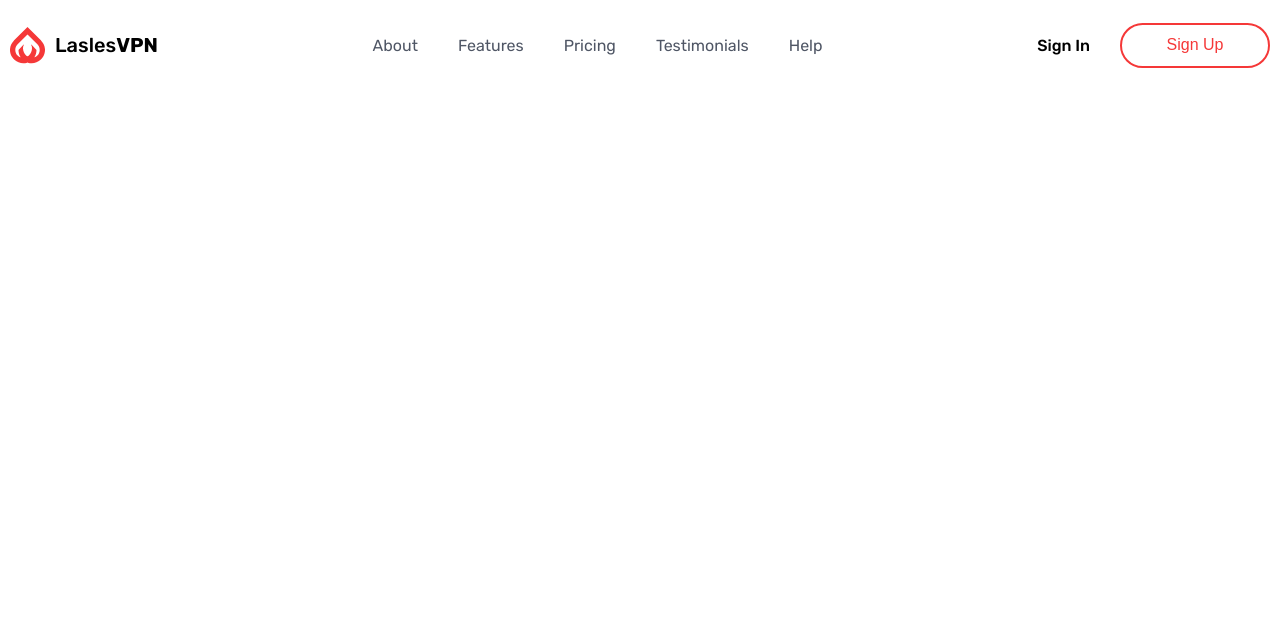
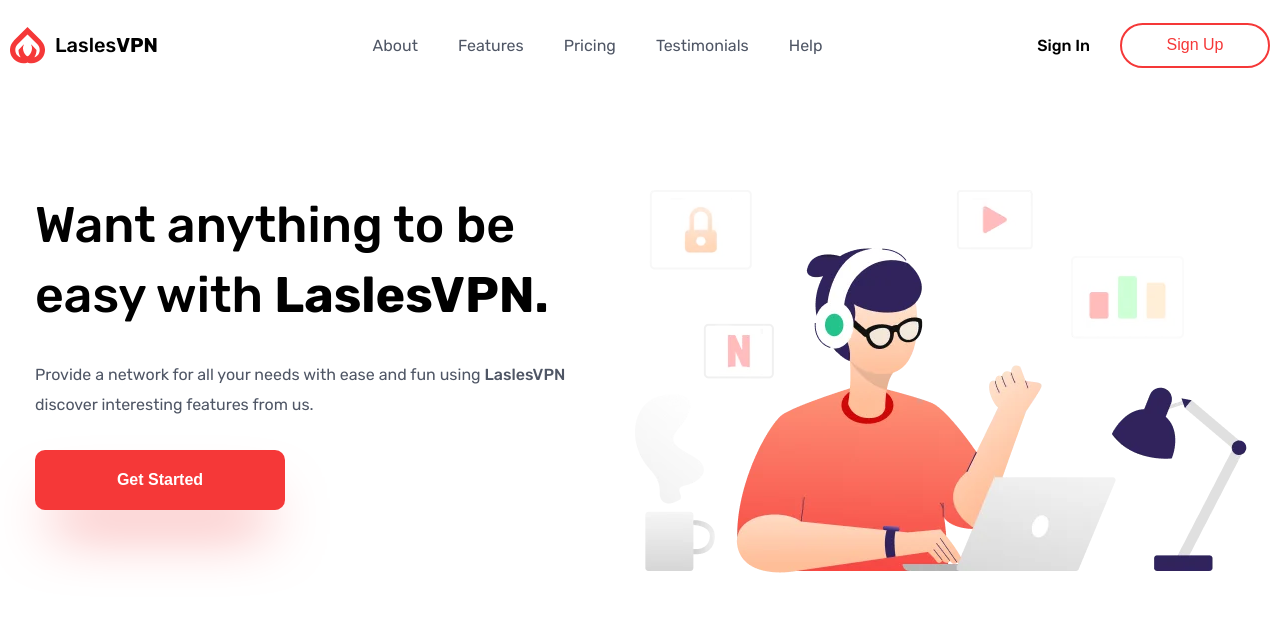
Before and after one commit to Pavel-dro1d/FREEBIES-Landingpage, a website: page index.html in a window 1280 px wide. Drawn offline with Linux system fonts and the light colour scheme.

Commit message:
hero section

```diff
--- a/index.html
+++ b/index.html
@@ -13,7 +13,6 @@
     <link rel="stylesheet" href="dist/index.css" />
     <title>Freebies</title>
   </head>
-  <body>
   <header class="header" aria-label="navigation menu">
       <div class="container">
           <nav class="header_navigation nav">
@@ -91,5 +90,21 @@
           </label>
       </nav>
   </div>
+  <body>
+    <section class="hero-section" aria-label="hero section">
+        <div class="container">
+            <div class="hero">
+                <div class="hero__content">
+                    <h1 class="hero__content-title">Want anything to be easy with <span>LaslesVPN.</span></h1>
+                    <p class="hero__content-desc">Provide a network for all your needs with ease and fun using <span>LaslesVPN</span> discover interesting features from us.</p>
+                    <button class="hero__content-btn">Get Started</button>
+
+                </div>
+                <div class="hero__img">
+                    <img src="assets/webp/hero.webp" alt="work img">
+                </div>
+            </div>
+        </div>
+    </section>
   </body>
 </html>
--- /dev/null
+++ b/styles/_hero.scss
@@ -0,0 +1,49 @@
+@use "variables" as v;
+@use "mixins" as m;
+@use "placeholders";
+
+.hero {
+    padding: 120px 0 50px 0;
+    @include m.d-flex (center, start, nowrap, row, 60px, 0);
+    &__content {
+        @include m.d-flex (start, start, nowrap, column, 0, 30px);
+        width: 540px;
+        height: 330px;
+        &-title {
+            @include m.font(50px, 500, v.$color_black);
+            line-height: 1.4;
+
+            span {
+                @include m.font(50px, 700, v.$color_black);
+            }
+        }
+
+        &-desc {
+            @include m.font(16px, 400, v.$color_grey);
+            line-height: 1.87;
+
+            span {
+                @include m.font(16px, 500, v.$color_grey);
+            }
+        }
+
+        &-btn {
+            width: 250px;
+            height: 60px;
+            border-radius: 10px;
+            background-color: v.$color_red;
+            @include m.font(16px, 700, v.$color_white);
+            border: none;
+            box-shadow: 0px 36px 59px -19px rgba(245, 125, 125, 1);
+
+            &:hover {
+                border: 2px solid v.$color_black;
+            }
+        }
+    }
+
+    &__img {
+        width: 610px;
+        height: 380px;
+    }
+}
--- a/styles/_importer.scss
+++ b/styles/_importer.scss
@@ -1,2 +1,3 @@
 @forward "basic";
 @forward "header";
+@forward "hero";
```
Also changed, not shown: dist/index.css, 1 other file. Lines whose indentation alone changed are shown as unchanged.
